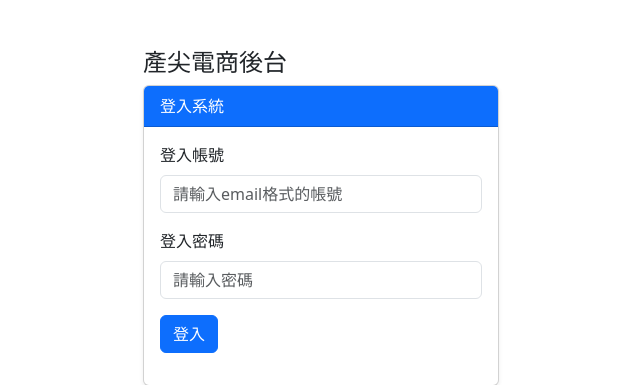
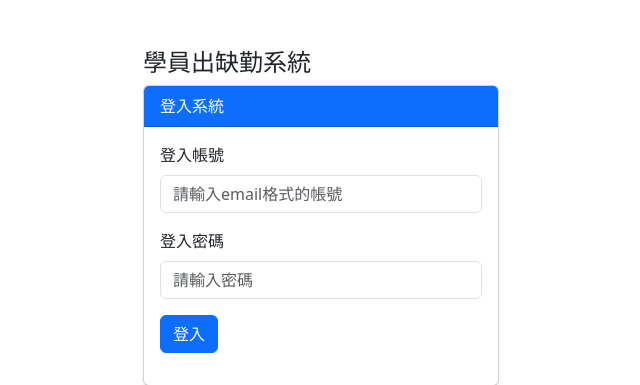
Before and after one commit to Shen880421/attendance_website, a PHP site: page /public/login.php in a window 1280 px wide. Shown: the top 385 px of the page, without its empty margins (319-959 px from the left). Run offline with PHP 8.4, Linux system fonts and the light colour scheme.

Commit message:
feat: 更改登入畫面模板的文字

```diff
--- a/templates/login.twig
+++ b/templates/login.twig
@@ -3,14 +3,14 @@
 <head>
     <meta charset="UTF-8">
     <meta name="viewport" content="width=device-width, initial-scale=1.0">
-    <title>Login</title>
+    <title>登入畫面</title>
     <link href="https://cdn.jsdelivr.net/npm/bootstrap@5.3.6/dist/css/bootstrap.min.css" rel="stylesheet" integrity="sha384-4Q6Gf2aSP4eDXB8Miphtr37CMZZQ5oXLH2yaXMJ2w8e2ZtHTl7GptT4jmndRuHDT" crossorigin="anonymous">
 </head>
 <body>
     <div class="container">
         <div class="row">
             <div class="col-12 col-sm-12 col-md-4 offset-md-4 my-5">
-                <h4>產尖電商後台</h4>
+                <h4>學員出缺勤系統</h4>
                 <div class="card shadow-sm">
                     <div class="card-header text-white bg-primary ">登入系統</div>
                     <div class="card-body">
```
